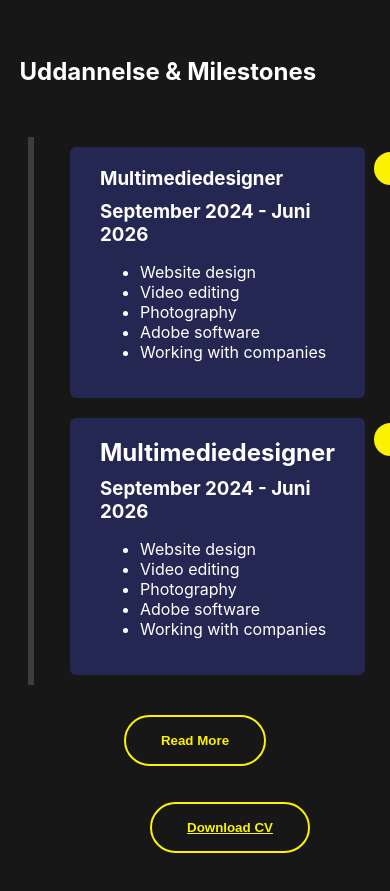
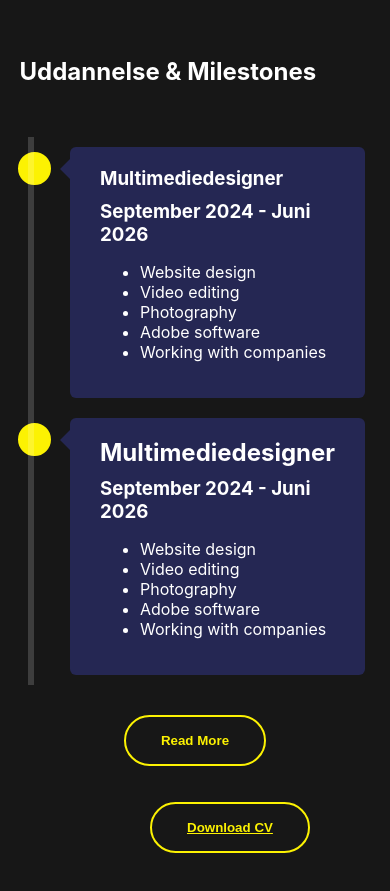
Before and after one commit to jakob4082/Portfolio, a plain HTML site: page About.html in a window 390 px wide. Shown: the part 1380-2271 px from the top of the page. Drawn offline with Linux system fonts and the light colour scheme; a web font is replaced by a local one.

Commit message:
Fix timeline arrow and circle selectors
Use the `.left` and `.right` classes for timeline pseudo-elements and adjust their offsets for alignment.

```diff
--- a/Style-About.css
+++ b/Style-About.css
@@ -207,10 +207,10 @@ nav{
 /* The circles on the timeline */
 .container::after {
     content: '';
-    position:absolute;
+    position: absolute;
     inline-size: 25px;
     block-size: 25px;
-    inset-inline-end: -17px;
+    inset-inline-end: -16px;
     background-color: #FCF202;
     border: 4px solid #FCF202;
     inset-block-start: 15px;
@@ -228,21 +228,21 @@ nav{
 }
 
 /* Add arrows to the left container (pointing right) */
-.inset-inline-start::before {
+.left::before {
     content: " ";
     block-size: 0;
     position: absolute;
     inset-block-start: 22px;
     inline-size: 0;
     z-index: 1;
-    inset-inline-end: 30px;
+    inset-inline-end: 31px;
     border: medium solid white;
     border-width: 10px 0 10px 10px;
     border-color: transparent transparent transparent #252753;
 }
 
 /* Add arrows to the right container (pointing left) */
-.inset-inline-end::before {
+.right::before {
     content: " ";
     block-size: 0;
     position: absolute;
@@ -256,8 +256,8 @@ nav{
 }
 
 /* Center the right-side circle on the timeline */
-.inset-inline-end::after {
-    inset-inline-start: -17px;
+.right::after {
+    inset-inline-start: -16px;
     inset-inline-end: auto;
 }
 
@@ -331,15 +331,15 @@ button:hover{
         padding-inline-end: 25px;
     }
 
-    .inset-inline-start::before, .inset-inline-end::before {
+    .left::before, .right::before {
         inset-inline-start: 60px;
         border: medium solid white;
         border-width: 10px 10px 10px 0;
         border-color: transparent #252753 transparent transparent;
     }
 
-    .inset-inline-start::after, .inset-inline-end::after {
-        inset-inline-start: 18.5px;
+    .left::after, .right::after {
+        inset-inline-start: 18px;
         inset-inline-end: auto;
     }
 
```
